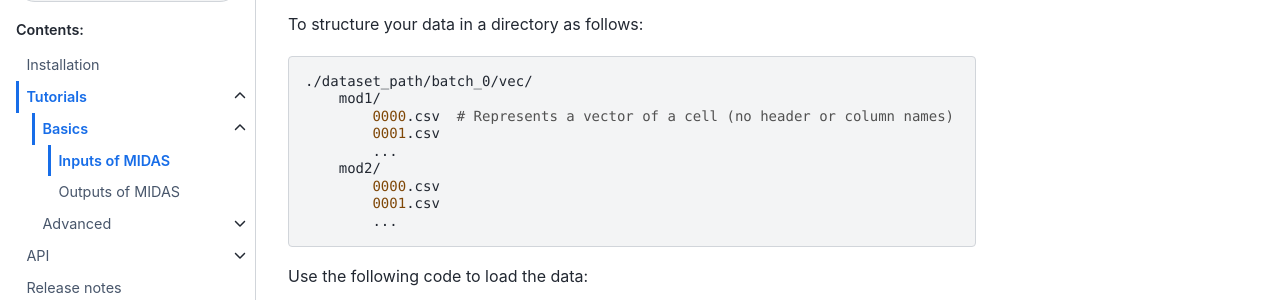
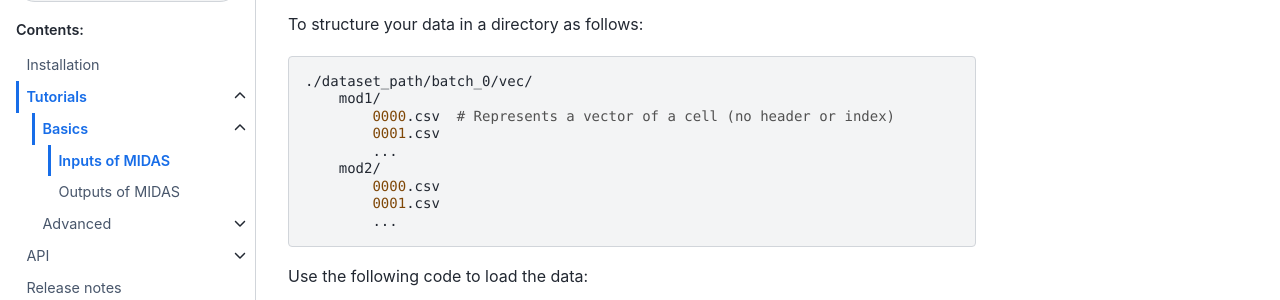
Before and after one commit to labomics/midas, a Sphinx documentation site: the page built from docs/source/tutorials/basics/inputs.rst, in a window 1280 px wide and 900 px high, scrolled down 2486 px. Shown: the part 152-452 px from the top of the window. Built offline with Sphinx 7.4.7 and the Sphinx Book theme 1.1.4, drawn with Linux system fonts in a browser that asks for light colours; pages that are not in the unit, such as notebooks, are missing from menus.

Commit message:
update docs

```diff
--- a/docs/source/tutorials/advanced/development_instructions.rst
+++ b/docs/source/tutorials/advanced/development_instructions.rst
@@ -192,10 +192,10 @@ ATAC
       - Value
       - Description
     * - dims_before_enc_atac
-      - [512, 128]
+      - [128, 32]
       - Independent MLP structure before shared encoder. It is used to compress the data chunks of the ATAC modality.
     * - dims_after_dec_atac
-      - [128, 512]
+      - [32, 128]
       - Independent MLP structure after shared decoder. It expands the embeddings to reconstruct the ATAC modality.
     * - distribution_dec_atac
       - 'BERNOULLI'
--- a/docs/source/tutorials/basics/inputs.rst
+++ b/docs/source/tutorials/basics/inputs.rst
@@ -114,7 +114,7 @@ To structure your data in a directory as follows:
 
     ./dataset_path/batch_0/vec/
         mod1/
-            0000.csv  # Represents a vector of a cell (no header or column names)
+            0000.csv  # Represents a vector of a cell (no header or index)
             0001.csv
             ...
         mod2/
```
